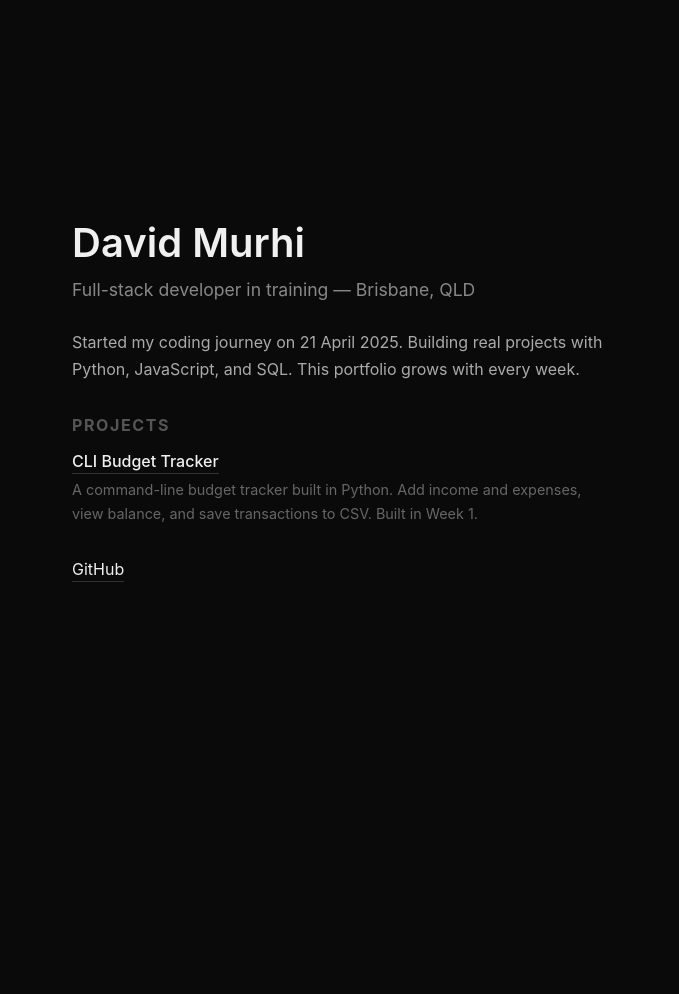
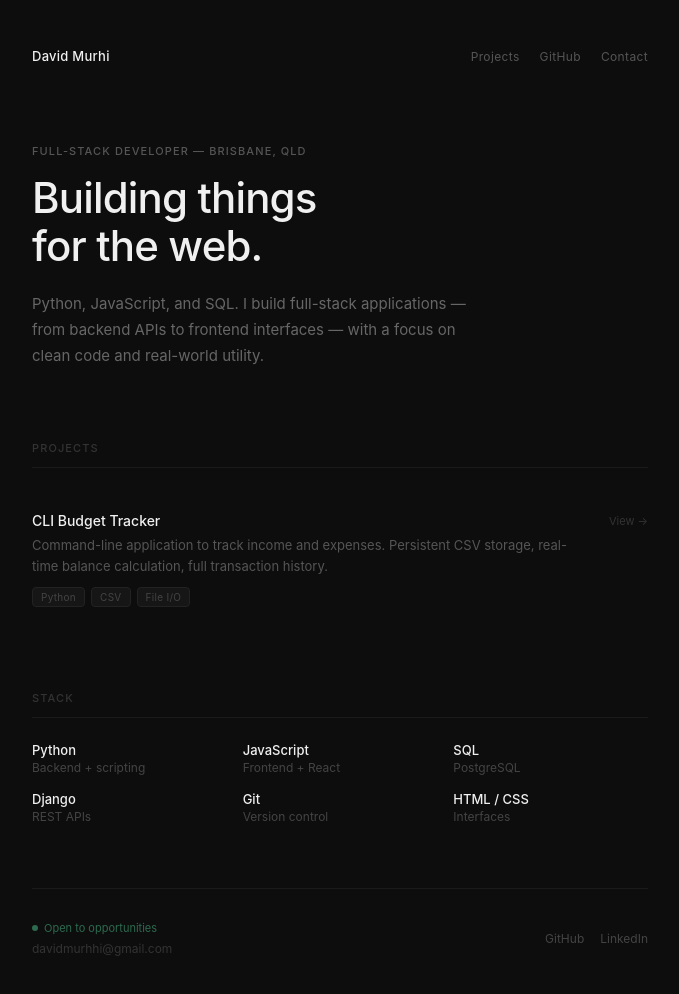
Before and after one commit to davidmurhi/davidmurhi.github.io, a plain HTML site: page index.html in a window 1280 px wide. Shown: the whole page, without its empty margins (300-979 px from the left). Before the commit the page ends 800 px from the top, so only its background shows below. Drawn offline with Linux system fonts and the light colour scheme.

Commit message:
Redesign portfolio — professional layout

```diff
--- a/index.html
+++ b/index.html
@@ -4,7 +4,7 @@
 <head>
     <meta charset="UTF-8">
     <meta name="viewport" content="width=device-width, initial-scale=1.0">
-    <title>David Murhi — Developer</title>
+    <title>David Murhi — Full-stack Developer</title>
     <style>
         * {
             margin: 0;
@@ -13,111 +13,295 @@
         }
 
         body {
-            font-family: -apple-system, sans-serif;
-            background: #0a0a0a;
+            font-family: -apple-system, BlinkMacSystemFont, 'Segoe UI', sans-serif;
+            background: #0d0d0d;
             color: #f0f0f0;
-            display: flex;
-            align-items: center;
-            justify-content: center;
             min-height: 100vh;
         }
 
         .container {
-            max-width: 600px;
-            padding: 2rem;
+            max-width: 680px;
+            margin: 0 auto;
+            padding: 48px 32px 80px;
         }
 
-        h1 {
-            font-size: 2.5rem;
-            font-weight: 600;
-            margin-bottom: 0.5rem;
+        nav {
+            display: flex;
+            justify-content: space-between;
+            align-items: center;
+            margin-bottom: 80px;
         }
 
-        .title {
-            color: #888;
-            font-size: 1.1rem;
-            margin-bottom: 1.5rem;
+        .nav-name {
+            font-size: 13px;
+            font-weight: 500;
+            letter-spacing: 0.02em;
         }
 
-        p {
-            color: #aaa;
-            line-height: 1.7;
-            margin-bottom: 2rem;
+        .nav-links {
+            display: flex;
+            gap: 20px;
         }
 
-        .projects h2 {
-            font-size: 1rem;
+        .nav-links a {
+            font-size: 12px;
             color: #555;
-            text-transform: uppercase;
-            letter-spacing: 0.1em;
-            margin-bottom: 1rem;
+            text-decoration: none;
+            letter-spacing: 0.03em;
+            transition: color 0.2s;
         }
 
-        .empty {
-            color: #444;
-            font-style: italic;
+        .nav-links a:hover {
+            color: #f0f0f0;
+        }
+
+        .hero {
+            margin-bottom: 72px;
+        }
+
+        .hero-tag {
+            font-size: 11px;
+            font-weight: 500;
+            letter-spacing: 0.1em;
+            text-transform: uppercase;
+            color: #555;
+            margin-bottom: 16px;
+        }
+
+        .hero h1 {
+            font-size: 42px;
+            font-weight: 500;
+            line-height: 1.15;
+            letter-spacing: -0.02em;
+            margin-bottom: 20px;
+        }
+
+        .hero p {
+            font-size: 15px;
+            color: #666;
+            line-height: 1.75;
+            max-width: 460px;
+        }
+
+        .section-label {
+            font-size: 11px;
+            font-weight: 500;
+            letter-spacing: 0.1em;
+            text-transform: uppercase;
+            color: #333;
+            margin-bottom: 24px;
+            padding-bottom: 12px;
+            border-bottom: 0.5px solid #1a1a1a;
+        }
+
+        .projects {
+            margin-bottom: 64px;
         }
 
         .project {
-            margin-bottom: 1.5rem;
+            display: flex;
+            justify-content: space-between;
+            align-items: flex-start;
+            gap: 16px;
+            padding: 20px 0;
+            border-bottom: 0.5px solid #1a1a1a;
         }
 
-        .project a {
-            color: #f0f0f0;
-            text-decoration: none;
-            font-weight: 500;
-            border-bottom: 1px solid #333;
-            padding-bottom: 2px;
+        .project:last-child {
+            border-bottom: none;
         }
 
-        .project a:hover {
-            border-color: #f0f0f0;
+        .proj-title {
+            font-size: 14px;
+            font-weight: 500;
+            margin-bottom: 6px;
         }
 
-        .project p {
-            color: #666;
-            font-size: 0.9rem;
-            margin-top: 0.4rem;
-            margin-bottom: 0;
+        .proj-desc {
+            font-size: 13px;
+            color: #555;
+            line-height: 1.6;
         }
 
-        .links {
+        .proj-tags {
             display: flex;
-            gap: 1rem;
-            margin-top: 2rem;
+            gap: 6px;
+            flex-wrap: wrap;
+            margin-top: 10px;
         }
 
-        .links a {
-            color: #f0f0f0;
-            text-decoration: none;
-            border-bottom: 1px solid #333;
-            padding-bottom: 2px;
+        .tag {
+            font-size: 10px;
+            padding: 3px 8px;
+            border-radius: 4px;
+            background: #161616;
+            color: #444;
+            border: 0.5px solid #222;
+            letter-spacing: 0.03em;
         }
 
-        .links a:hover {
-            border-color: #f0f0f0;
+        .proj-link {
+            font-size: 11px;
+            color: #333;
+            text-decoration: none;
+            white-space: nowrap;
+            margin-top: 2px;
+            transition: color 0.2s;
+        }
+
+        .proj-link:hover {
+            color: #f0f0f0;
+        }
+
+        .stack {
+            margin-bottom: 64px;
+        }
+
+        .skills-grid {
+            display: grid;
+            grid-template-columns: repeat(3, 1fr);
+            gap: 16px;
+        }
+
+        .skill-item {
+            font-size: 12px;
+            color: #444;
+        }
+
+        .skill-item span {
+            display: block;
+            font-size: 13px;
+            font-weight: 500;
+            color: #f0f0f0;
+            margin-bottom: 2px;
+        }
+
+        footer {
+            display: flex;
+            justify-content: space-between;
+            align-items: center;
+            padding-top: 32px;
+            border-top: 0.5px solid #1a1a1a;
+        }
+
+        .available {
+            display: flex;
+            align-items: center;
+            gap: 6px;
+            font-size: 11px;
+            color: #2d6a4f;
+            margin-bottom: 6px;
+        }
+
+        .dot {
+            width: 6px;
+            height: 6px;
+            border-radius: 50%;
+            background: #2d6a4f;
+        }
+
+        .footer-email {
+            font-size: 12px;
+            color: #333;
+        }
+
+        .footer-links {
+            display: flex;
+            gap: 16px;
+        }
+
+        .footer-links a {
+            font-size: 12px;
+            color: #444;
+            text-decoration: none;
+            transition: color 0.2s;
+        }
+
+        .footer-links a:hover {
+            color: #f0f0f0;
+        }
+
+        @media (max-width: 480px) {
+            .hero h1 {
+                font-size: 30px;
+            }
+
+            .skills-grid {
+                grid-template-columns: repeat(2, 1fr);
+            }
+
+            footer {
+                flex-direction: column;
+                gap: 20px;
+                align-items: flex-start;
+            }
         }
     </style>
 </head>
 
 <body>
     <div class="container">
-        <h1>David Murhi</h1>
-        <p class="title">Full-stack developer in training — Brisbane, QLD</p>
-        <p>Started my coding journey on 21 April 2025.
-            Building real projects with Python, JavaScript, and SQL.
-            This portfolio grows with every week.</p>
-        <div class="projects">
-            <h2>Projects</h2>
+
+        <nav>
+            <div class="nav-name">David Murhi</div>
+            <div class="nav-links">
+                <a href="#projects">Projects</a>
+                <a href="https://github.com/davidmurhi" target="_blank">GitHub</a>
+                <a href="mailto:davidmurhhi@gmail.com">Contact</a>
+            </div>
+        </nav>
+
+        <div class="hero">
+            <div class="hero-tag">Full-stack developer — Brisbane, QLD</div>
+            <h1>Building things<br>for the web.</h1>
+            <p>Python, JavaScript, and SQL. I build full-stack applications — from backend APIs to frontend interfaces —
+                with a focus on clean code and real-world utility.</p>
+        </div>
+
+        <div class="projects" id="projects">
+            <div class="section-label">Projects</div>
+
             <div class="project">
-                <a href="https://github.com/davidmurhi/budget-tracker" target="_blank">CLI Budget Tracker</a>
-                <p>A command-line budget tracker built in Python. Add income and expenses,
-                    view balance, and save transactions to CSV. Built in Week 1.</p>
+                <div>
+                    <div class="proj-title">CLI Budget Tracker</div>
+                    <div class="proj-desc">Command-line application to track income and expenses. Persistent CSV
+                        storage, real-time balance calculation, full transaction history.</div>
+                    <div class="proj-tags">
+                        <span class="tag">Python</span>
+                        <span class="tag">CSV</span>
+                        <span class="tag">File I/O</span>
+                    </div>
+                </div>
+                <a class="proj-link" href="https://github.com/davidmurhi/budget-tracker" target="_blank">View →</a>
+            </div>
+
+        </div>
+
+        <div class="stack">
+            <div class="section-label">Stack</div>
+            <div class="skills-grid">
+                <div class="skill-item"><span>Python</span>Backend + scripting</div>
+                <div class="skill-item"><span>JavaScript</span>Frontend + React</div>
+                <div class="skill-item"><span>SQL</span>PostgreSQL</div>
+                <div class="skill-item"><span>Django</span>REST APIs</div>
+                <div class="skill-item"><span>Git</span>Version control</div>
+                <div class="skill-item"><span>HTML / CSS</span>Interfaces</div>
             </div>
         </div>
-        <div class="links">
-            <a href="https://github.com/davidmurhi" target="_blank">GitHub</a>
-        </div>
+
+        <footer>
+            <div>
+                <div class="available">
+                    <div class="dot"></div>Open to opportunities
+                </div>
+                <div class="footer-email">davidmurhhi@gmail.com</div>
+            </div>
+            <div class="footer-links">
+                <a href="https://github.com/davidmurhi" target="_blank">GitHub</a>
+                <a href="https://linkedin.com/in/davidmurhi" target="_blank">LinkedIn</a>
+            </div>
+        </footer>
+
     </div>
 </body>
 
```
